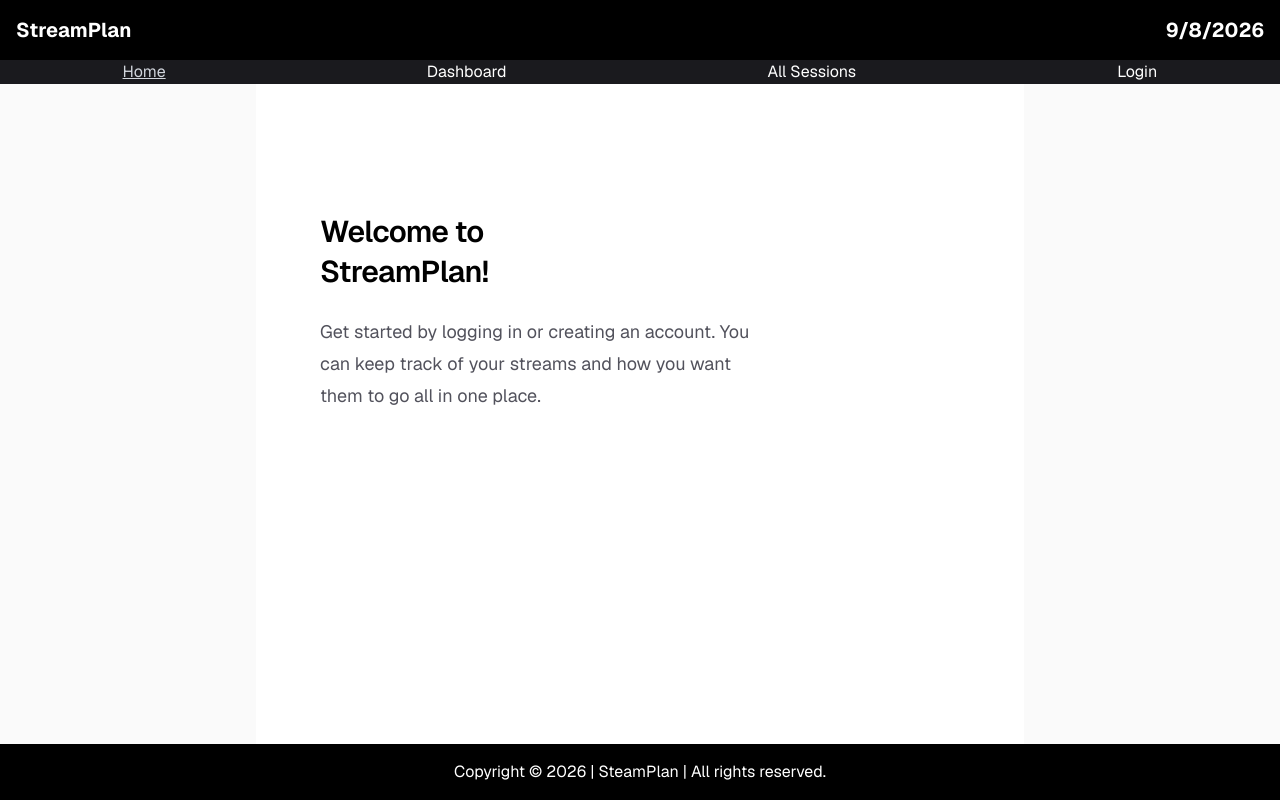
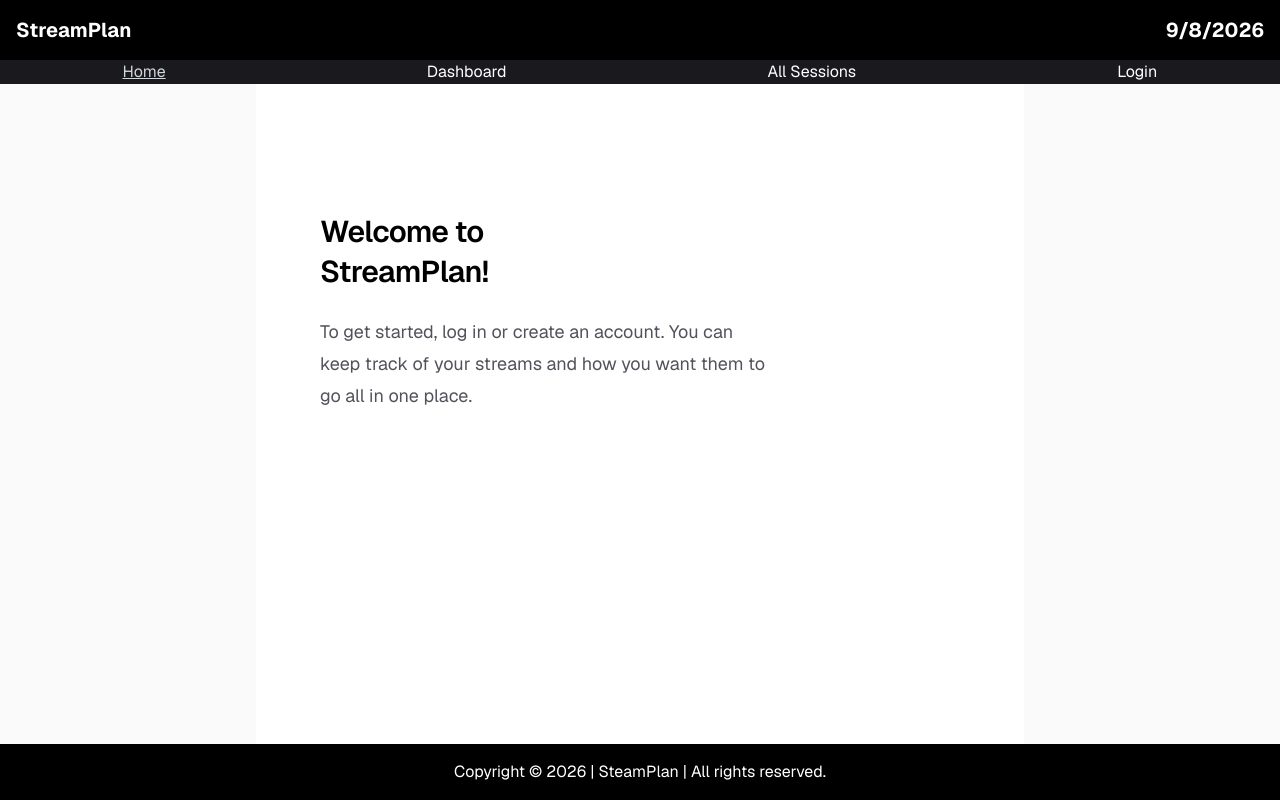
Before and after one commit to TannerMc23/WDD430-StreamPlan, a Next.js app: page / in a window 1280 px wide. Built offline with nearby package versions, Linux system fonts and the light colour scheme; no server answers.

Commit message:
Home page updated.

```diff
--- a/app/page.tsx
+++ b/app/page.tsx
@@ -7,7 +7,7 @@ export default function Home() {
             Welcome to StreamPlan!
           </h1>
           <p className="max-w-md text-lg leading-8 text-zinc-600 dark:text-zinc-400">
-            Get started by logging in or creating an account. You can keep track of your streams and how you want them to go all in one place.
+            To get started, log in or create an account. You can keep track of your streams and how you want them to go all in one place.
           </p>
         </div>
       </main>
```
